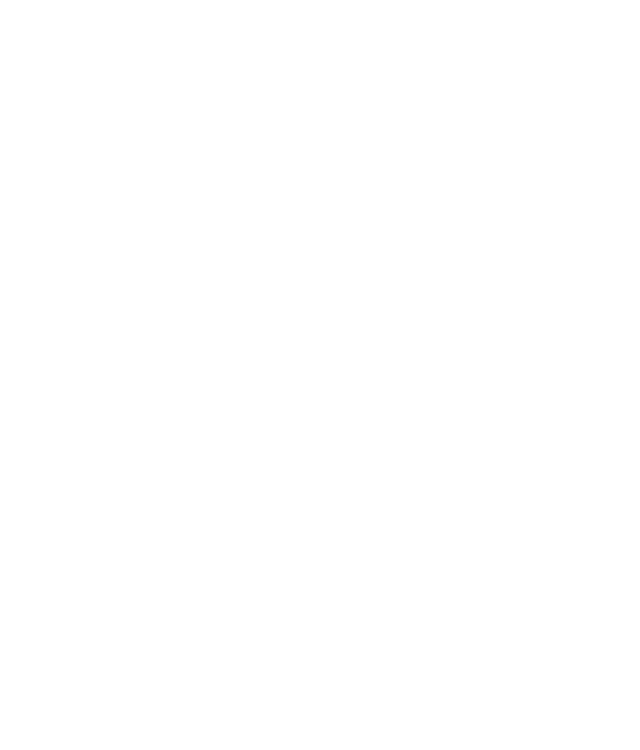
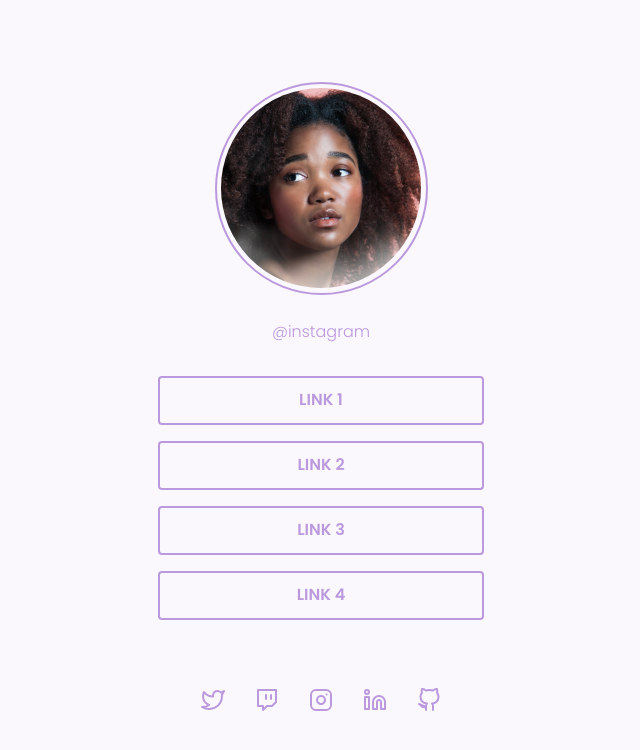
Before and after one commit to LFeli/-Challenge-Rocketseat-social-tree, a plain HTML site: page index.html in a window 1280 px wide. Shown: the whole page, without its empty margins (319-959 px from the left). Drawn offline with Linux system fonts and the light colour scheme.

Commit message:
project done

```diff
--- a/index.html
+++ b/index.html
@@ -9,7 +9,34 @@
 </head>
 
 <body>
+    <main>
+        <div class="wrapper-user">
+            <div class="user">
+                <img src="./img/assets/user.png" alt="Foto do usuario" class="user-image">
+            </div>
 
+            <a href="#" class="user-at-sign">@instagram</a>
+        </div>
+
+        <section class="links">
+            <ol class="list">
+                <li class="list-link"><a href="#">Link 1</a></li>
+                <li class="list-link"><a href="#">Link 2</a></li>
+                <li class="list-link"><a href="#">Link 3</a></li>
+                <li class="list-link"><a href="#">Link 4</a></li>
+            </ol>
+        </section>
+
+        <section class="links-social">
+            <ul class="list-social">
+                <li><a href="#"><img src="./img/assets/twitter.svg" alt="Image da rede social Twitter"></a></li>
+                <li><a href="#"><img src="./img/assets/twitch.svg" alt="Image da rede social Twitter"></a></li>
+                <li><a href="#"><img src="./img/assets/instagram.svg" alt="Image da rede social Twitter"></a></li>
+                <li><a href="#"><img src="./img/assets/linkedin.svg" alt="Image da rede social Twitter"></a></li>
+                <li><a href="#"><img src="./img/assets/github.svg" alt="Image da rede social Twitter"></a></li>
+            </ul>
+        </section>
+    </main>
 </body>
 
 </html>
--- a/style.css
+++ b/style.css
@@ -11,10 +11,100 @@
     margin: 0;
     padding: 0;
     box-sizing: border-box;
+    text-decoration: none;
+    list-style: none;
 }
 
 body{
     font-family: 'Poppins', sans-serif;
+    background-color: var(--body-bg-color);
 }
 
 /* Mobile */
+main{
+    display: flex;
+    flex-direction: column;
+    align-items: center;
+    justify-content: center;
+    height: 100vh;
+}
+
+/* user */
+.wrapper-user{
+    text-align: center;
+}
+
+.user{
+    width: 213px;
+    height: 213px;
+
+    border: 2px solid var(--purple);
+    border-radius: 50%;
+
+    margin-bottom: 1.5rem;
+
+    display: flex;
+    align-items: center;
+    justify-content: center;
+}
+
+.user-image{
+    border-radius: 50%;
+}
+
+.user-at-sign{
+    font-size: 1rem;
+    font-weight: 300;
+    line-height: 1.5rem;
+    color: var(--purple);
+}
+
+/* list link */
+
+.list{
+    display: flex;
+    flex-direction: column;
+    align-items: center;
+    justify-content: center;
+    gap: 1rem;
+
+    margin-top: 2rem;
+}
+
+.list-link a{
+    width: 326px;
+    height: 49px;
+
+    display: flex;
+    align-items: center;
+    justify-content: center;
+
+    border: 2px solid #BB99DD;
+    border-radius: 4px;
+
+    text-transform: uppercase;
+
+    font-size: 1rem;
+    line-height: 1.5rem;
+    font-weight: 600;
+
+    color: var(--purple);
+}
+
+.list-link a:hover{
+    border: none;
+    background-color: var(--purple);
+    color: var(--body-bg-color);
+
+    transition: 0.3s;
+}
+
+/* list social */
+.list-social{
+    display: flex;
+    align-items: center;
+    justify-content: center;
+    gap: 1.875rem;
+
+    margin-top: 4.25rem;
+}
```
Also changed, not shown: img/assets/user.png (added).
